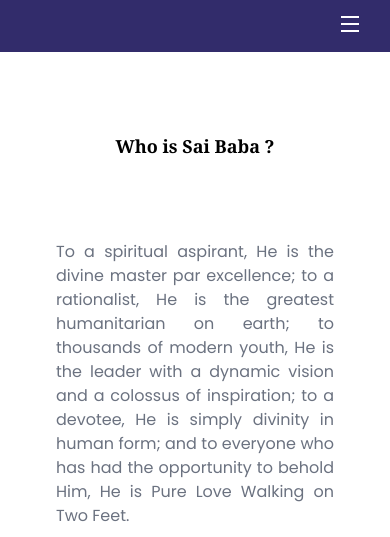
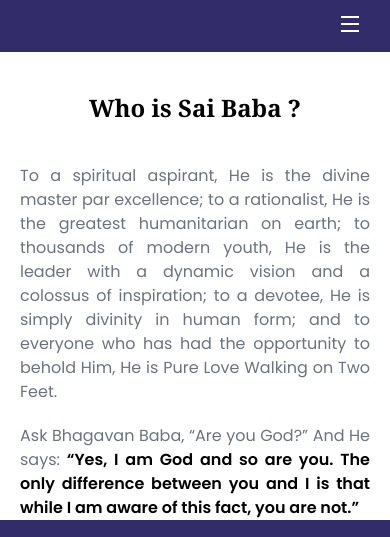
Before and after one commit to PandeyHarish/saiProject, a website: page src/whoissai.html in a window 390 px wide. Shown: the top 537 px of the page. Drawn offline with nearby package versions, Linux system fonts and the light colour scheme.

Commit message:
made wis responsive

```diff
--- a/src/whoissai.html
+++ b/src/whoissai.html
@@ -89,8 +89,8 @@
 
 
     <section>
-        <div class="mx-14">
-            <h1 class="text-center font-bold sm:font-extrabold text-lg sm:text-3xl font-serif py-20">Who is Sai Baba ?</h1>
+        <div class="mx-5 sm:mx-9 md:mx-14">
+            <h1 class="text-center font-bold sm:font-extrabold text-2xl sm:text-3xl font-serif py-10 sm:py-16 md:py-20">Who is Sai Baba ?</h1>
 
             <p class="text-gray-500 text-justify">
                 To a spiritual aspirant, He is the divine master par excellence; to a rationalist, He is the greatest humanitarian on earth; to thousands of modern youth, He is the leader with a dynamic vision and a colossus of inspiration; to a devotee, He is simply divinity in human form; and to everyone who has had the opportunity to behold Him, He is Pure Love Walking on Two Feet.
@@ -162,7 +162,7 @@
     <div class="pb-5 hidden sm:block" >
         <img src="images/sathya-sai-signature.webp" alt="sri satya sai signature" class="block ml-auto mr-auto">
     </div>
-    <div class="border-b-2 mx-32">
+    <div class="border-b-2 mx-14 sm:mx-20 md:mx-32">
 
     </div>
     <div class="text-white text-center py-2">
```
Also changed, not shown: src/css/style.css.
